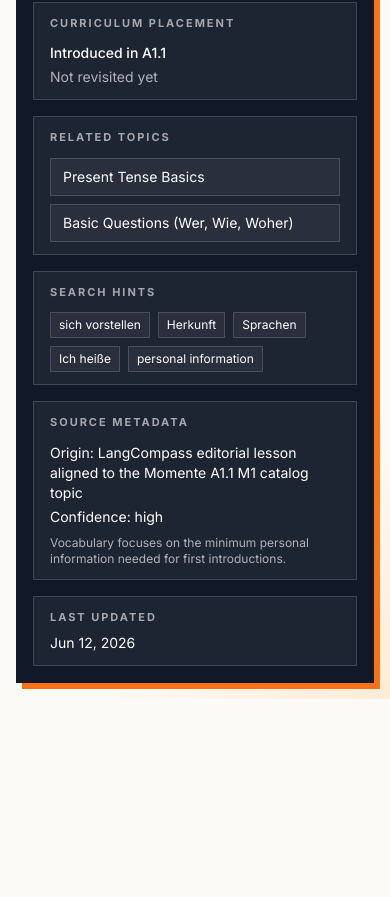
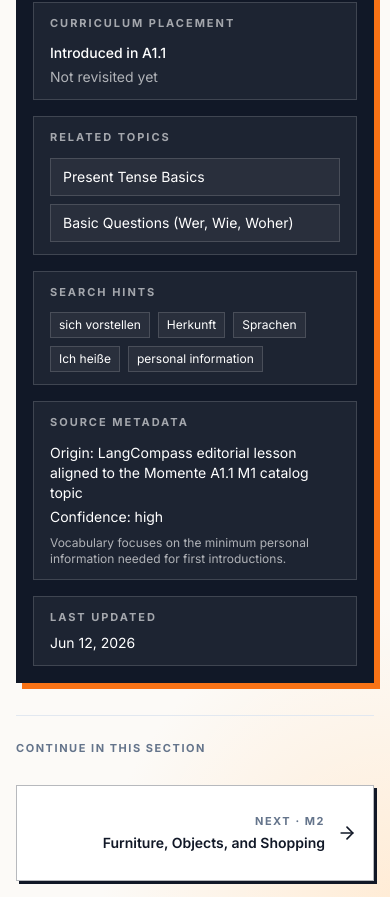
Before and after one commit to asadkhalid305/langcompass, a Next.js app: page /topic/a1_1_m1_identity in a window 390 px wide. Shown: the part 8494-9391 px from the top of the page. Before the commit the page ends 9193 px from the top, so only its background shows below. Built offline with nearby package versions, Linux system fonts and the light colour scheme; no server answers.

Commit message:
feat(app): improve lesson navigation and translation flow

```diff
--- a/src/app/page.tsx
+++ b/src/app/page.tsx
@@ -1,35 +1,14 @@
 import { Suspense } from "react"
-import { redirect } from "next/navigation"
 
 import { LangCompassShell } from "@/components/explorer/langcompass-shell"
 import { loadTopicCatalog } from "@/lib/data/topic-catalog"
 import { loadTopicDetailIdSet } from "@/lib/data/topic-detail"
-import { buildExplorerHref, hasLegacyExplorerSignal, parseExplorerQueryState } from "@/lib/explorer/navigation"
-
-type HomePageSearchParams = Record<string, string | string[] | undefined>
-
-interface HomePageProps {
-  searchParams?: Promise<HomePageSearchParams>
-}
 
 function OverviewShellFallback() {
   return <div className="min-h-[60vh] rounded-none border border-border bg-white" aria-hidden="true" />
 }
 
-export default async function HomePage({ searchParams }: HomePageProps = {}) {
-  const resolvedSearchParams = await (searchParams ?? Promise.resolve({}))
-
-  if (hasLegacyExplorerSignal(resolvedSearchParams)) {
-    const legacyExplorerState = parseExplorerQueryState(resolvedSearchParams)
-    redirect(
-      buildExplorerHref({
-        level: legacyExplorerState.level,
-        query: legacyExplorerState.query,
-        topicId: legacyExplorerState.topicId,
-      }),
-    )
-  }
-
+export default async function HomePage() {
   const [topics, detailTopicIdSet] = await Promise.all([loadTopicCatalog(), loadTopicDetailIdSet()])
   return (
     <Suspense fallback={<OverviewShellFallback />}>
--- a/src/app/topic/[topicId]/page.tsx
+++ b/src/app/topic/[topicId]/page.tsx
@@ -7,11 +7,14 @@ import { TopicDetailContent } from "@/components/topic-detail/topic-detail-conte
 import { TopicDetailHeader } from "@/components/topic-detail/topic-detail-header"
 import { resolveTopicLinks } from "@/components/topic-detail/topic-detail-page-helpers"
 import { TopicDetailSidebar } from "@/components/topic-detail/topic-detail-sidebar"
+import { TopicSequenceNavigation, type TopicSequenceContext, type TopicSequenceItem } from "@/components/topic-detail/topic-sequence-navigation"
 import { TopicDetailBreadcrumb } from "@/components/topic/topic-detail-breadcrumb"
+import { ALLOWED_LEVEL_OPTIONS } from "@/lib/constants/topic"
 import { loadTopicCatalog } from "@/lib/data/topic-catalog"
 import { loadTopicDetailById } from "@/lib/data/topic-detail"
 import { buildLearningToolsContext } from "@/lib/learning-tools"
-import type { TopicId } from "@/lib/types/topic"
+import { getTopicModuleLabel, getTopicNeighbors } from "@/lib/explorer/selectors"
+import type { TopicId, TopicLevelOrAll } from "@/lib/types/topic"
 
 interface TopicDetailPageProps {
   params: Promise<{ topicId: string }>
@@ -36,6 +39,19 @@ export default async function TopicDetailPage({ params }: TopicDetailPageProps)
   const learningToolsContext = buildLearningToolsContext(topic, detail)
   const prerequisiteTopics = resolveTopicLinks(detail?.prerequisiteTopicIds, topicsById)
   const relatedTopics = resolveTopicLinks(detail?.relatedTopicIds ?? topic.relatedTopicIds, topicsById)
+  const toSequenceItem = (item: (typeof topics)[number] | null): TopicSequenceItem | null => item ? {
+    id: item.id,
+    title: item.title,
+    moduleLabel: getTopicModuleLabel(item),
+  } : null
+  const sequenceContexts = Object.fromEntries(ALLOWED_LEVEL_OPTIONS.map((level) => {
+    const neighbors = getTopicNeighbors(topics, topic.id, level)
+    return [level, {
+      found: neighbors.found,
+      previous: toSequenceItem(neighbors.previous),
+      next: toSequenceItem(neighbors.next),
+    }]
+  })) as Record<TopicLevelOrAll, TopicSequenceContext>
 
   return (
     <main id="main-content" className="min-h-screen min-w-0 scroll-mt-4">
@@ -51,6 +67,9 @@ export default async function TopicDetailPage({ params }: TopicDetailPageProps)
           <TopicDetailContent detail={detail} topicId={topic.id} topicsById={topicsById} />
           <TopicDetailSidebar topic={topic} detail={detail} prerequisiteTopics={prerequisiteTopics} relatedTopics={relatedTopics} />
         </div>
+        <Suspense>
+          <TopicSequenceNavigation contexts={sequenceContexts} defaultLevel={topic.level} />
+        </Suspense>
       </div>
     </main>
   )
--- a/src/components/explorer/langcompass-shell.tsx
+++ b/src/components/explorer/langcompass-shell.tsx
@@ -13,7 +13,7 @@ import { useDesktopViewport } from "@/components/explorer/shell/use-desktop-view
 import { useTopicDetailPreview } from "@/components/explorer/shell/use-topic-detail-preview"
 import type { LevelCounts, SectionSummary } from "@/components/explorer/shell/types"
 import { ALLOWED_LEVELS, ALL_LEVEL, TOPIC_SECTION_ORDER } from "@/lib/constants/topic"
-import { buildExplorerHref, buildOverviewHref, buildTopicDetailHref, parseExplorerQueryState, parseOverviewQueryState } from "@/lib/explorer/navigation"
+import { buildExplorerHref, buildOverviewHref, buildTopicDetailHref, hasLegacyExplorerSignal, parseExplorerQueryState, parseOverviewQueryState } from "@/lib/explorer/navigation"
 import { createTopicSearchEngine } from "@/lib/explorer/search"
 import { getAllLevelTopicCounts, getLevelSections, getLevelSectionsForAllLevels } from "@/lib/explorer/selectors"
 import type { ExplorerLevelSection } from "@/lib/explorer/types"
@@ -62,6 +62,22 @@ export function LangCompassShell({ mode, topics, detailTopicIds }: LangCompassSh
   )
 
   const selectedLevel = (isExplorerMode ? explorerRouteState.level : overviewRouteState.level) ?? ALL_LEVEL
+  const legacyExplorerHref = !isExplorerMode && hasLegacyExplorerSignal({
+    view: searchParams.get("view"),
+    group: searchParams.get("group"),
+    topic: searchParams.get("topic"),
+    q: searchParams.get("q"),
+  })
+    ? buildExplorerHref({
+        level: explorerRouteState.level,
+        query: explorerRouteState.query,
+        topicId: explorerRouteState.topicId,
+      })
+    : null
+
+  useEffect(() => {
+    if (legacyExplorerHref) router.replace(legacyExplorerHref, { scroll: false })
+  }, [legacyExplorerHref, router])
 
   const routeSelectedTopicId = isExplorerMode ? explorerRouteState.topicId : undefined
   const selectedTopicId = routeSelectedTopicId && topics.some((topic) => topic.id === routeSelectedTopicId) ? routeSelectedTopicId : null
--- /dev/null
+++ b/src/components/topic-detail/topic-sequence-navigation.tsx
@@ -0,0 +1,73 @@
+"use client"
+
+import Link from "next/link"
+import { ArrowLeft, ArrowRight } from "lucide-react"
+import { useSearchParams } from "next/navigation"
+
+import { buildTopicDetailHref, parseTopicLevelOrAll } from "@/lib/explorer/navigation"
+import type { TopicCatalogItem, TopicId, TopicLevelOrAll } from "@/lib/types/topic"
+
+export interface TopicSequenceItem {
+  id: TopicId
+  title: string
+  moduleLabel: string | null
+}
+
+export interface TopicSequenceContext {
+  found: boolean
+  previous: TopicSequenceItem | null
+  next: TopicSequenceItem | null
+}
+
+interface TopicSequenceNavigationProps {
+  contexts: Record<TopicLevelOrAll, TopicSequenceContext>
+  defaultLevel: TopicCatalogItem["level"]
+}
+
+function SequenceLink({
+  direction,
+  topic,
+  level,
+}: {
+  direction: "previous" | "next"
+  topic: TopicSequenceItem
+  level: TopicLevelOrAll
+}) {
+  const isPrevious = direction === "previous"
+
+  return (
+    <Link
+      href={buildTopicDetailHref(topic.id, { level })}
+      className={`group flex min-h-24 min-w-0 flex-1 items-center gap-3 border border-foreground/30 bg-white px-4 py-3 shadow-[3px_3px_0_#111827] transition-colors hover:bg-muted/30 focus-visible:outline-none focus-visible:ring-2 focus-visible:ring-ring ${isPrevious ? "justify-start text-left" : "justify-end text-right"}`}
+      rel={isPrevious ? "prev" : "next"}
+    >
+      {isPrevious ? <ArrowLeft className="h-5 w-5 shrink-0 transition-transform motion-safe:group-hover:-translate-x-0.5" aria-hidden="true" /> : null}
+      <span className="min-w-0">
+        <span className="block text-[11px] font-bold uppercase tracking-[0.14em] text-muted-foreground">
+          {isPrevious ? "Previous" : "Next"}{topic.moduleLabel ? ` · ${topic.moduleLabel}` : ""}
+        </span>
+        <span className="mt-1 block text-sm font-semibold leading-snug text-foreground sm:text-base">{topic.title}</span>
+      </span>
+      {!isPrevious ? <ArrowRight className="h-5 w-5 shrink-0 transition-transform motion-safe:group-hover:translate-x-0.5" aria-hidden="true" /> : null}
+    </Link>
+  )
+}
+
+export function TopicSequenceNavigation({ contexts, defaultLevel }: TopicSequenceNavigationProps) {
+  const searchParams = useSearchParams()
+  const requestedLevel = parseTopicLevelOrAll(searchParams.get("level")) ?? defaultLevel
+  const effectiveLevel = contexts[requestedLevel].found ? requestedLevel : defaultLevel
+  const context = contexts[effectiveLevel]
+
+  if (!context.previous && !context.next) return null
+
+  return (
+    <nav className="mt-8 border-t border-border pt-6" aria-label="Lesson sequence">
+      <p className="mb-3 text-[11px] font-bold uppercase tracking-[0.14em] text-muted-foreground">Continue in this section</p>
+      <div className="grid gap-4 sm:grid-cols-2">
+        {context.previous ? <SequenceLink direction="previous" topic={context.previous} level={effectiveLevel} /> : <span aria-hidden="true" />}
+        {context.next ? <SequenceLink direction="next" topic={context.next} level={effectiveLevel} /> : null}
+      </div>
+    </nav>
+  )
+}
--- a/src/lib/explorer/selectors.ts
+++ b/src/lib/explorer/selectors.ts
@@ -1,6 +1,12 @@
 import { ALLOWED_LEVELS, TOPIC_SECTION_ORDER } from "../constants"
 import type { TopicCatalogItem, TopicLevel, TopicSection } from "../types"
 import type { ExplorerLevelSection, LevelTopicCounts } from "./types"
+
+export interface TopicNeighbors {
+  found: boolean
+  previous: TopicCatalogItem | null
+  next: TopicCatalogItem | null
+}
 
 const levelOrder = new Map<TopicLevel, number>(ALLOWED_LEVELS.map((level, index) => [level, index]))
 const sectionOrder = new Map<TopicSection, number>(TOPIC_SECTION_ORDER.map((section, index) => [section, index]))
@@ -104,6 +110,27 @@ export const getLevelSectionsForAllLevels = (topics: TopicCatalogItem[]): Explor
     }
   }).filter((section) => section.topics.length > 0)
 
+export const getTopicNeighbors = (
+  topics: TopicCatalogItem[],
+  topicId: TopicCatalogItem["id"],
+  level: TopicLevel | "All",
+): TopicNeighbors => {
+  const currentTopic = topics.find((topic) => topic.id === topicId)
+  if (!currentTopic) return { found: false, previous: null, next: null }
+
+  const sections = level === "All" ? getLevelSectionsForAllLevels(topics) : getLevelSections(topics, level)
+  const sequence = sections.find((section) => section.section === currentTopic.section)?.topics ?? []
+  const topicIndex = sequence.findIndex((topic) => topic.id === topicId)
+
+  if (topicIndex < 0) return { found: false, previous: null, next: null }
+
+  return {
+    found: true,
+    previous: sequence[topicIndex - 1] ?? null,
+    next: sequence[topicIndex + 1] ?? null,
+  }
+}
+
 export const getLevelTopicCounts = (topics: TopicCatalogItem[], level: TopicLevel): LevelTopicCounts => {
   const introduced = getTopicsIntroducedInLevel(topics, level)
   const revisited = getTopicsRevisitedInLevel(topics, level)
--- a/src/lib/learning-tools/context.ts
+++ b/src/lib/learning-tools/context.ts
@@ -7,15 +7,28 @@ const clean = (value: string | undefined): string => value?.replace(/\s+/g, " ")
 const take = (items: Array<string | undefined>, limit: number): string[] =>
   items.map(clean).filter(Boolean).slice(0, limit)
 
+const DIALOGUE_TURN_PATTERN = /\b([A-Z]):\s*([\s\S]*?)(?=\s+\b[A-Z]:\s*|$)/gu
+
+export const splitGermanTranslationSource = (value: string): string[] => {
+  const normalized = value.trim()
+  const turns = Array.from(normalized.matchAll(DIALOGUE_TURN_PATTERN), (match) => clean(match[2]))
+
+  return turns.length > 1 ? turns.filter(Boolean) : [normalized].filter(Boolean)
+}
+
 export function buildLearningToolsContext(
   topic: TopicCatalogItem,
   detail: TopicDetail | null,
 ): LearningToolsContext {
   const summary = clean(detail?.summary ?? topic.summary)
-  const translationSources = detail?.examples?.map((example, index) => ({
-    label: `German example ${index + 1}`,
-    text: example.de.trim(),
-  })).filter((source) => source.text) ?? []
+  const translationSources = detail?.examples?.flatMap((example, exampleIndex) =>
+    splitGermanTranslationSource(example.de).map((text, turnIndex, turns) => ({
+      label: turns.length > 1
+        ? `German example ${exampleIndex + 1}, turn ${turnIndex + 1}`
+        : `German example ${exampleIndex + 1}`,
+      text,
+    })),
+  ) ?? []
   const lessonParts = [
     summary,
     ...take(detail?.ruleBlocks.map((block) => `${block.title}: ${block.content}`) ?? [], 4),
```
Also changed, not shown: 2 other files (tests, documents, lock files or other folders).
